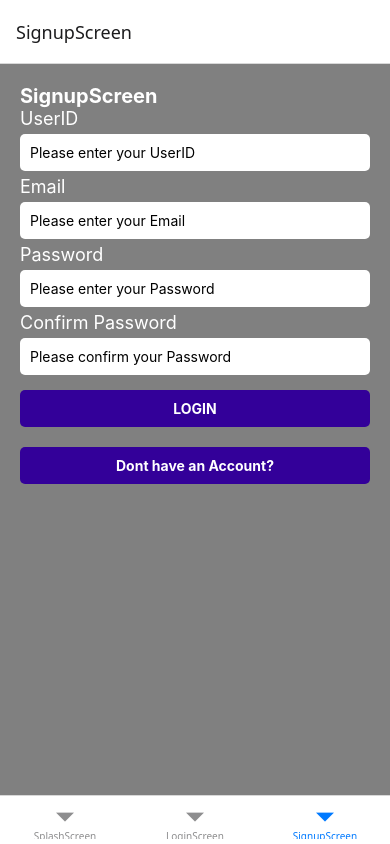
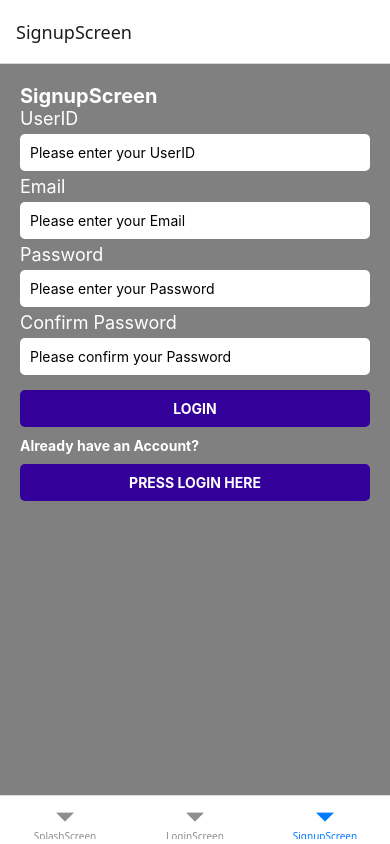
Before and after one commit to vimis22/vimis_reactnative, a React Native app in the folder vimis_reactnative/: screen /SignupScreen in a window 390 px wide. Built offline with nearby package versions, Linux system fonts and the light colour scheme.

Commit message:
Created TextTitle for Single Text Usage in both components.

```diff
--- /dev/null
+++ b/vimis_reactnative/src/banners/TextTitle.tsx
@@ -0,0 +1,23 @@
+import React from "react";
+import {View, StyleSheet, Text} from "react-native";
+
+interface TextTitleProps{
+    text: string;
+}
+
+const TextTitle: React.FC<TextTitleProps> = ({text}) => {
+    return (
+        <View>
+           <Text style={styles.buttonText}>{text}</Text>
+        </View>
+    );
+}
+
+const styles = StyleSheet.create({
+    buttonText: {
+        fontWeight: 'bold',
+        color: 'white',
+    },
+});
+
+export default TextTitle;
--- a/vimis_reactnative/src/screens/LoginScreen.tsx
+++ b/vimis_reactnative/src/screens/LoginScreen.tsx
@@ -3,6 +3,7 @@ import {StyleSheet, View,} from "react-native";
 import SectionTitle from "../banners/SectionTitle";
 import TextInputComponent from "../banners/TextInputComponent";
 import NavigationButton from "../banners/NavigationButton";
+import TextTitle from "../banners/TextTitle";
 
 const LoginScreen = ({navigation}: any) => {
     return(
@@ -15,7 +16,8 @@ const LoginScreen = ({navigation}: any) => {
             </form>
             {/*Når man klikker på knappen, så virker formen.*/}
             <NavigationButton text={"LOGIN"} path={"MainScreen"} navigation={navigation}/>
-            <NavigationButton text={"Dont have an Account?"} path={"SignupScreen"} navigation={navigation}/>
+            <TextTitle text={"Don't have an Account?"}/>
+            <NavigationButton text={"PRESS SIGNUP HERE"} path={"SignupScreen"} navigation={navigation}/>
         </View>
     )
 };
--- a/vimis_reactnative/src/screens/SignupScreen.tsx
+++ b/vimis_reactnative/src/screens/SignupScreen.tsx
@@ -3,6 +3,7 @@ import {StyleSheet, View} from "react-native";
 import SectionTitle from "../banners/SectionTitle";
 import TextInputComponent from "../banners/TextInputComponent";
 import NavigationButton from "../banners/NavigationButton";
+import TextTitle from "../banners/TextTitle";
 
 const SignupScreen = ({navigation}: any) => {
     return (
@@ -17,7 +18,8 @@ const SignupScreen = ({navigation}: any) => {
             </form>
             {/*Når man klikker på knappen, så virker formen.*/}
             <NavigationButton text={"LOGIN"} path={"MainScreen"} navigation={navigation}/>
-            <NavigationButton text={"Dont have an Account?"} path={"SignupScreen"} navigation={navigation}/>
+            <TextTitle text={"Already have an Account?"}/>
+            <NavigationButton text={"PRESS LOGIN HERE"} path={"LoginScreen"} navigation={navigation}/>
         </View>
     );
 };
```
